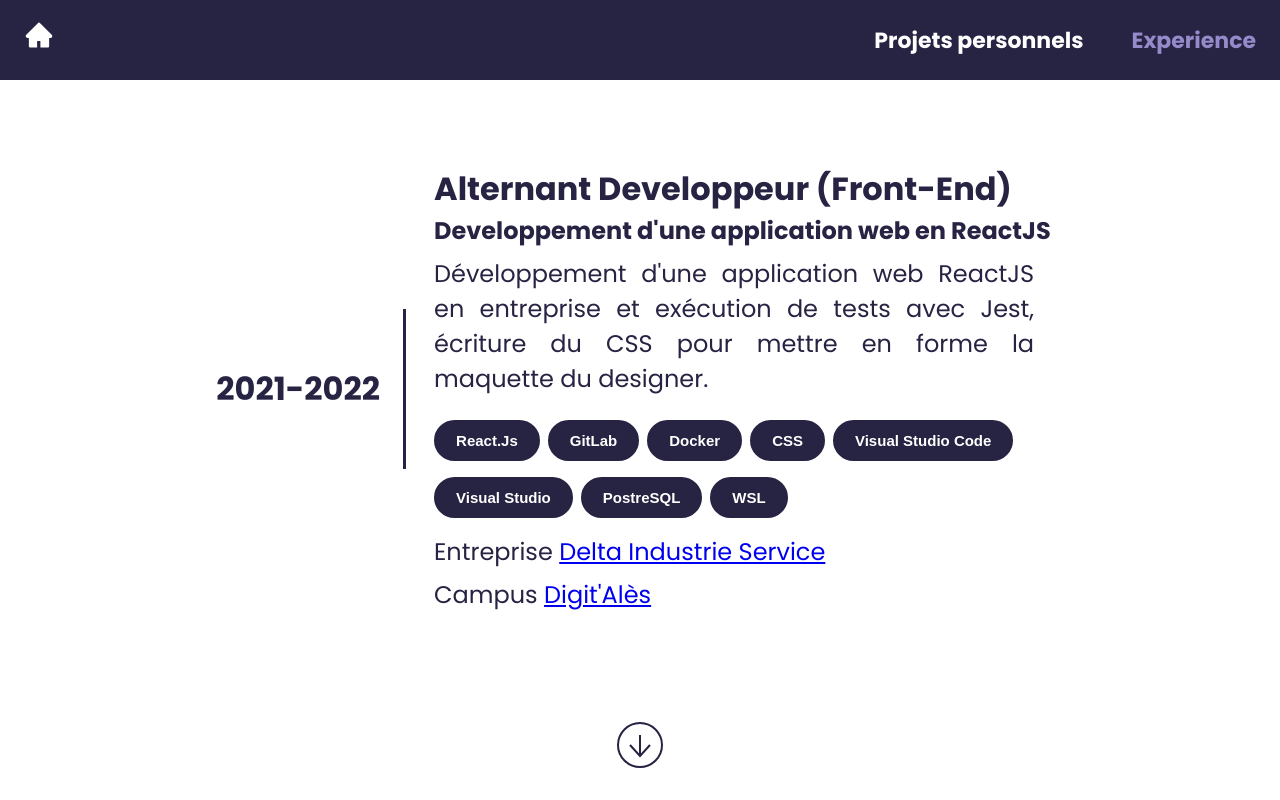
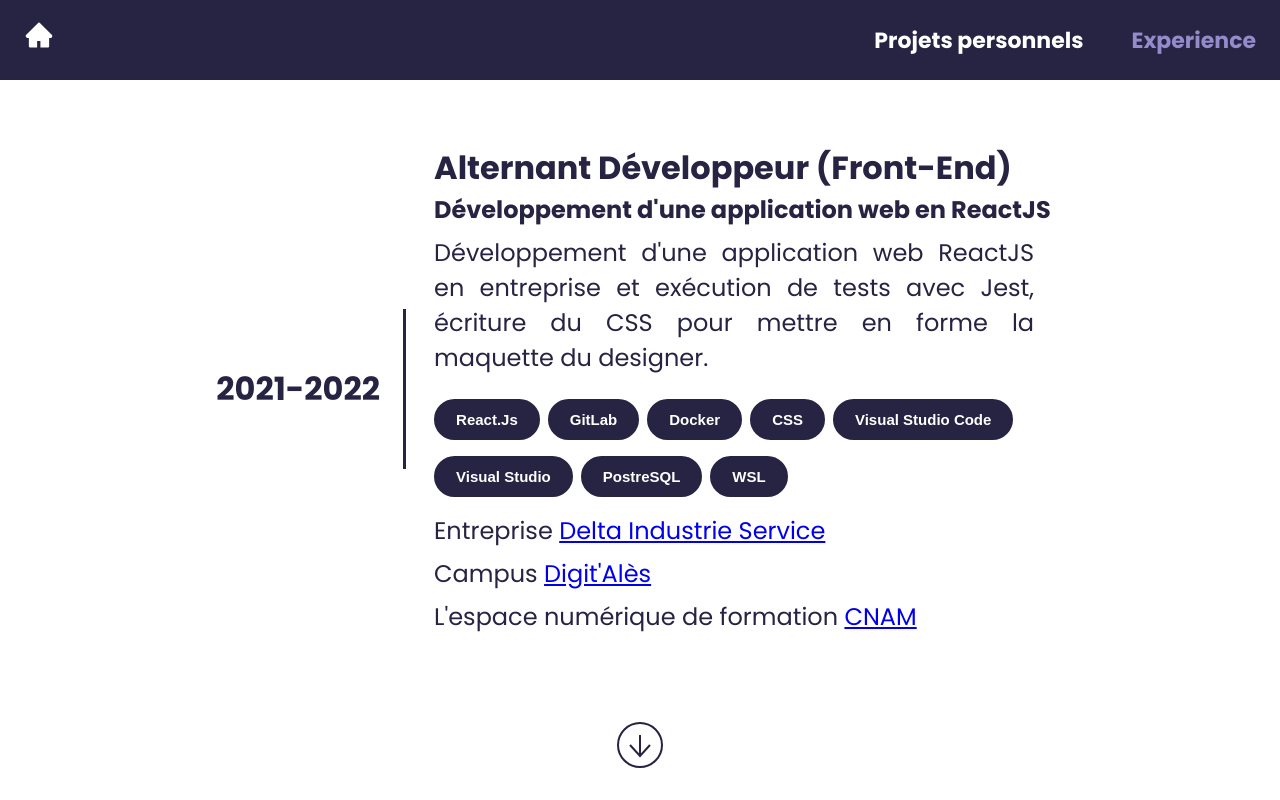
Before and after one commit to youssefdrif/curiculumvitae, a React (Create React App) app: page /experience in a window 1280 px wide. Built offline with nearby package versions, Linux system fonts and the light colour scheme.

Commit message:
SPELLING MISTAKES CORRECTIONS

```diff
--- a/src/components/Experience/Experience.js
+++ b/src/components/Experience/Experience.js
@@ -1,4 +1,4 @@
-import React, {useState} from "react";
+import React, { useState } from "react";
 import "./Experience.css";
 
 export default function Experience() {
@@ -19,9 +19,9 @@ export default function Experience() {
           <div className="left-side">2021-2022</div>
           <div className="separator"></div>
           <div className="right-side">
-            <h2 className="intitule">Alternant Developpeur (Front-End)</h2>
+            <h2 className="intitule">Alternant Développeur (Front-End)</h2>
             <h3 className="fonction">
-              Developpement d'une application web en ReactJS
+              Développement d'une application web en ReactJS
             </h3>
             <p className="description">
               Développement d'une application web ReactJS en entreprise et
@@ -56,6 +56,16 @@ export default function Experience() {
                 onClick={handleLink}
               >
                 Digit'Alès
+              </a>
+            </p>
+            <p className="formation">
+              L'espace numérique de formation{" "}
+              <a
+                className="entreprise"
+                href="https://www.cnam.fr/"
+                onClick={handleLink}
+              >
+                CNAM
               </a>
             </p>
           </div>
--- a/src/components/Home/Home.js
+++ b/src/components/Home/Home.js
@@ -71,9 +71,9 @@ export default function Home() {
           <span>Bonjour!</span> <span>Je suis</span> <span>Drif Youssef,</span>
         </p>
         <p className="font">
-          actuellement diplômé d'une licence professionnelle en cybersécurité{" "}
+        Actuellement diplômé d'une licence professionnelle en cybersécurité,{" "}
           <br />
-          je souhaiterai approfondir mon experience en développement web.
+          je souhaiterais approfondir mon expérience en développement web.
         </p>
         <p className="font">
           Durant cette alternance j'ai développé une application web codé en
```
